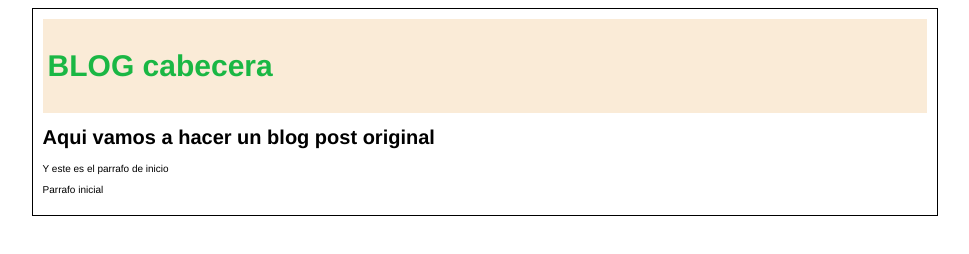
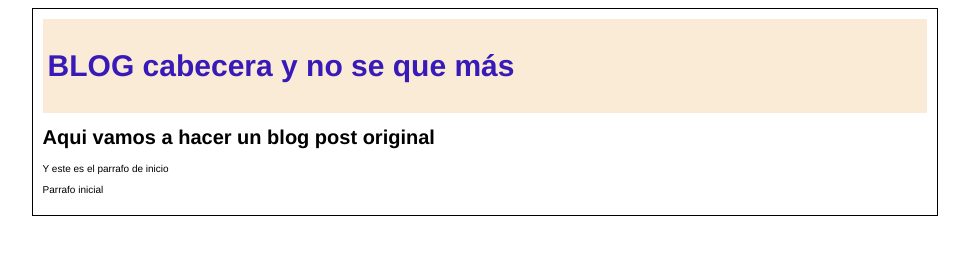
Before and after one commit to Rodricsls/hyperblog, a plain HTML site: page index.html in a window 1280 px wide. Shown: the whole page, without its empty margins (155-1124 px from the left). Drawn offline with Linux system fonts and the light colour scheme.

Commit message:
Cambie la cabecera y el color

```diff
--- a/index.html
+++ b/index.html
@@ -9,7 +9,7 @@
 <body>
     <div class="container">
         <div class="cabecera">
-            <h2>BLOG cabecera</h2>
+            <h2>BLOG cabecera y no se que más</h2>
         </div>
         <div class="post">
             <h1>Aqui vamos a hacer un blog post original</h1>
--- a/styles/style.css
+++ b/styles/style.css
@@ -19,7 +19,7 @@ body{
 }
 
 .cabecera{
-    color: rgb(26, 183, 68);
+    color: rgb(55, 26, 183);
     font-size: 20px;
     background-color: antiquewhite;
     padding: 5px;
```
